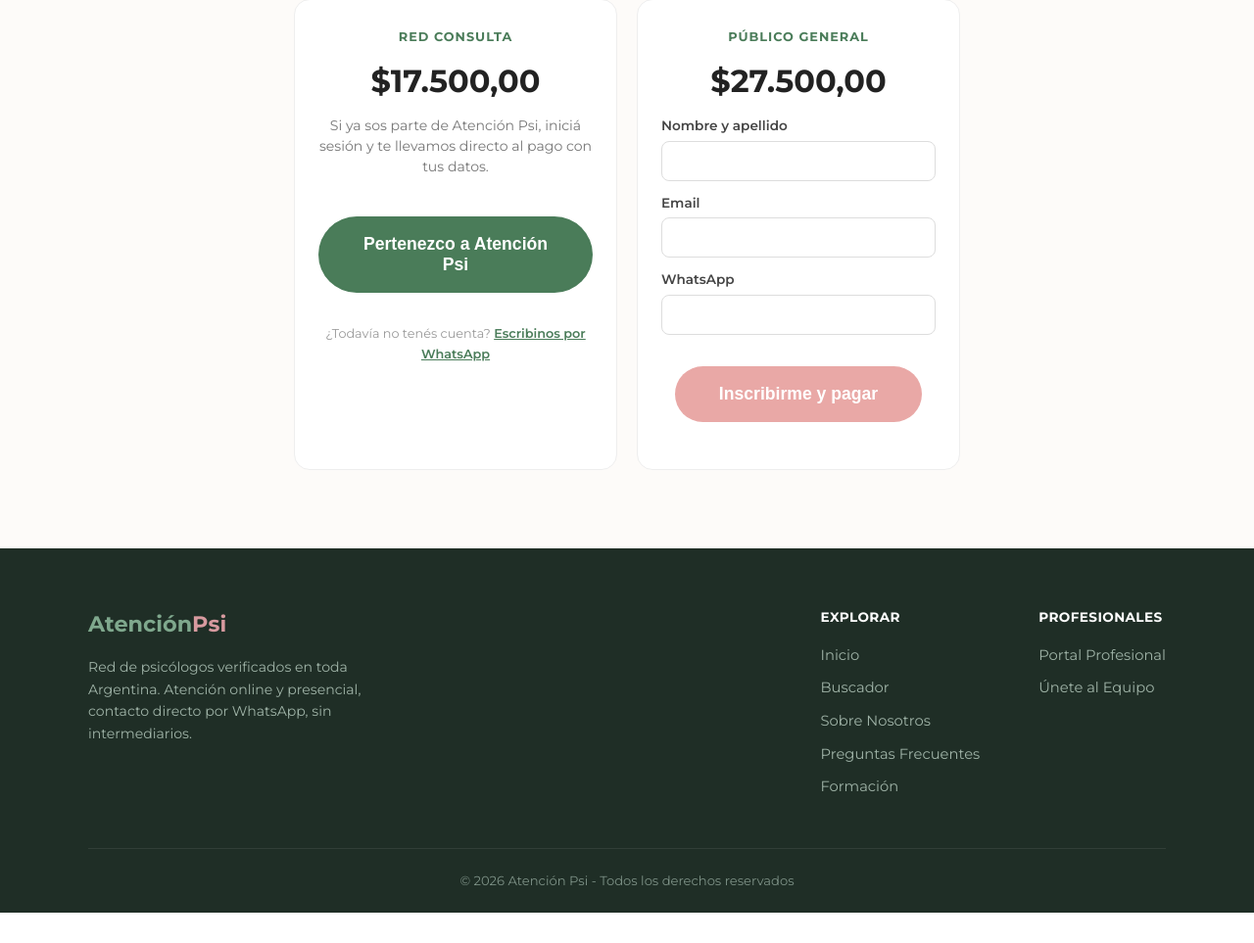
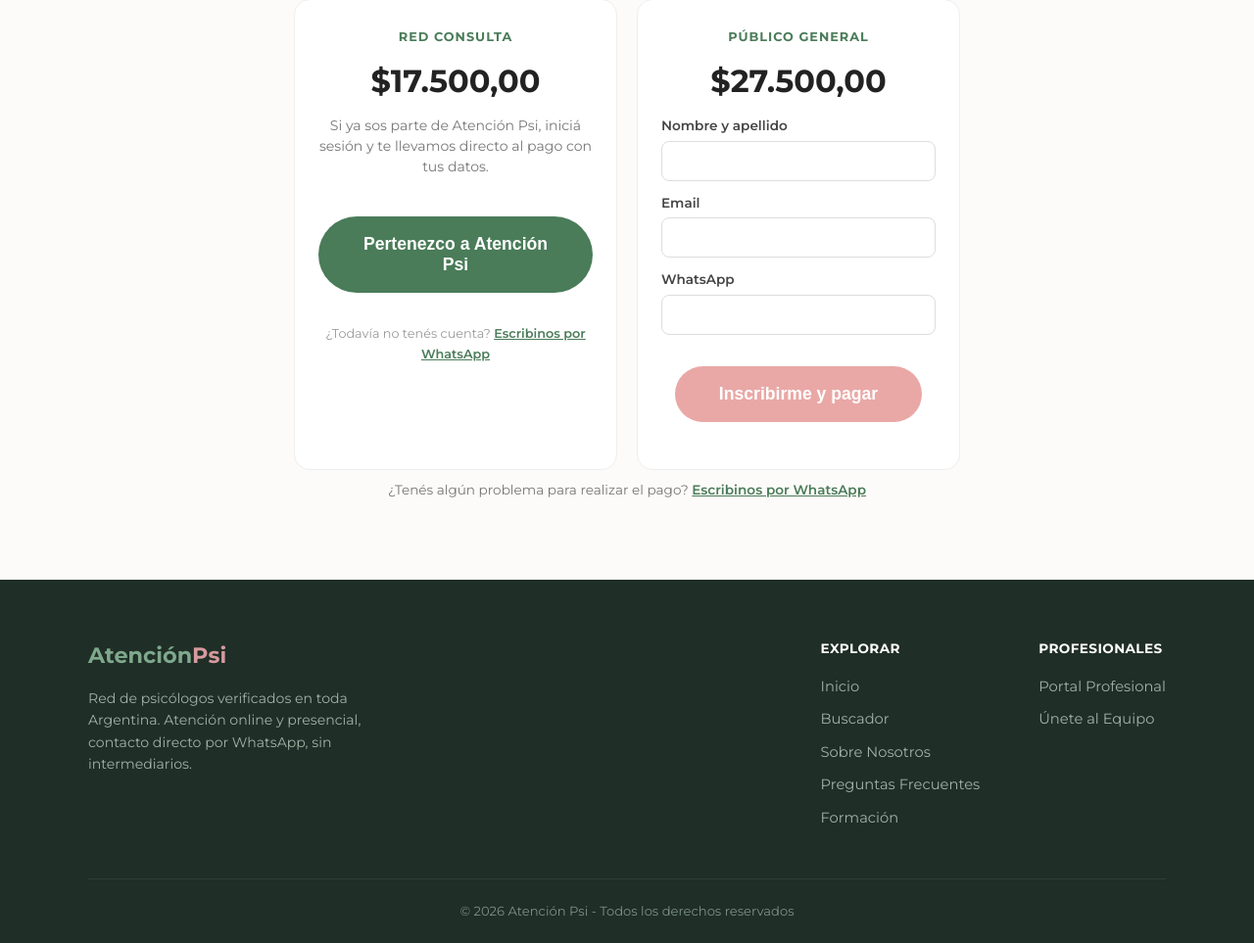
Before and after one commit to LeandroFrattini/Atencionpsi-web, a Django app: page /formacion/taller-historia-clinica/ in a window 1280 px wide. Shown: the part 836-1799 px from the top of the page at 98% size. Before the commit the page ends 1768 px from the top, so only its background shows below. Run offline with Django 5.2, Linux system fonts and the light colour scheme; data comes from the database, SQL or seed files in the repository; some libraries are stand-ins or nearby versions.

Commit message:
Aviso de WhatsApp por si falla el pago del curso
Mientras no esté 100% confirmado que el checkout de Mercado Pago
funciona contra la cuenta real (nunca se probó con una llamada real a
la API, solo con tests mockeados), se agrega una red de contención
visible en la página del curso: "¿Tenés algún problema para realizar
el pago? Escribinos por WhatsApp", con mensaje precargado.

```diff
--- a/cursos/templates/cursos/detalle.html
+++ b/cursos/templates/cursos/detalle.html
@@ -84,6 +84,7 @@
 
         </div>
         {% if curso.cupos_disponibles %}<p class="curso-cupos-aviso">Quedan {{ curso.cupos_disponibles }} cupos.</p>{% endif %}
+        <p class="curso-ayuda-pago">¿Tenés algún problema para realizar el pago? <a href="https://wa.me/5492915379798?text=Hola%21%20Tuve%20un%20problema%20para%20pagar%20la%20inscripci%C3%B3n%20al%20Taller%20de%20Historia%20Cl%C3%ADnica" target="_blank" rel="noopener">Escribinos por WhatsApp</a></p>
     {% endif %}
 </section>
 
--- a/profesionales/templates/base.html
+++ b/profesionales/templates/base.html
@@ -76,7 +76,7 @@
     <link rel="preconnect" href="https://fonts.googleapis.com">
     <link rel="preconnect" href="https://fonts.gstatic.com" crossorigin>
     <link href="https://fonts.googleapis.com/css2?family=Caveat:wght@400..700&family=Playfair+Display:wght@600;700&display=swap" rel="stylesheet">
-    <link rel="stylesheet" href="{% static 'style.css' %}?v=3.0">
+    <link rel="stylesheet" href="{% static 'style.css' %}?v=3.1">
     <link rel="icon" type="image/svg+xml" href="{% static 'img/favicon.svg' %}">
     <link rel="icon" type="image/png" href="{% static 'img/favicon.png' %}">
     <link rel="apple-touch-icon" href="{% static 'img/apple-touch-icon.png' %}">
--- a/static/style.css
+++ b/static/style.css
@@ -2437,6 +2437,8 @@ footer.site-footer-nueva {
 }
 .curso-form-error { color: #a13d3d; font-size: 0.82rem; margin-top: 4px; }
 .curso-cupos-aviso { text-align: center; color: #888; font-size: 0.88rem; margin-top: 18px; }
+.curso-ayuda-pago { text-align: center; color: #777; font-size: 0.85rem; margin-top: 10px; }
+.curso-ayuda-pago a { color: #4a7c59; font-weight: 600; }
 .curso-confirmar-texto { font-size: 1.05rem; text-align: center; margin-bottom: 24px; }
 .curso-dev-box { background: #fdf3e0; border-radius: 12px; padding: 20px 24px; text-align: center; }
 .curso-dev-box form { display: flex; gap: 12px; justify-content: center; margin-top: 16px; flex-wrap: wrap; }
```
